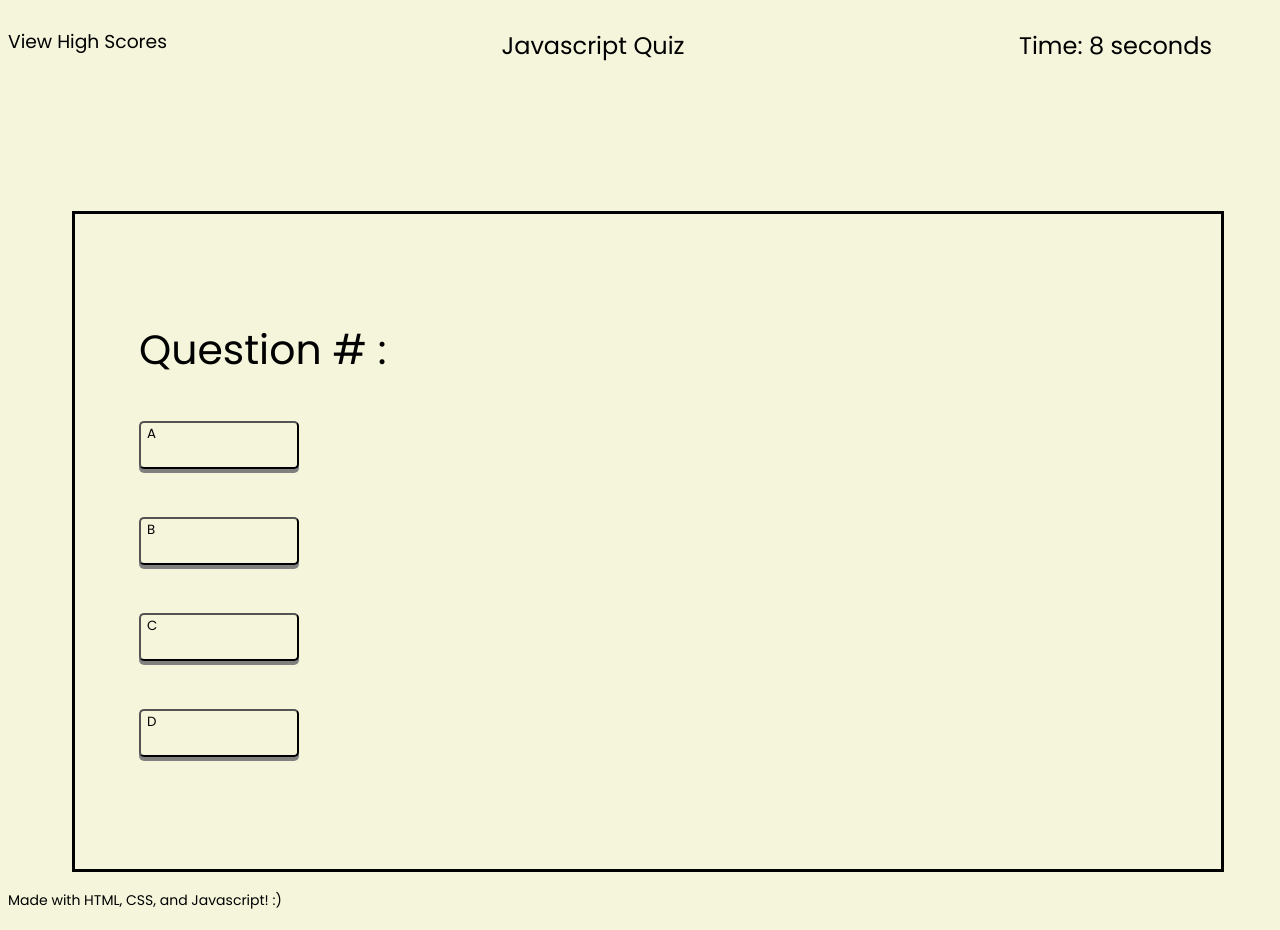
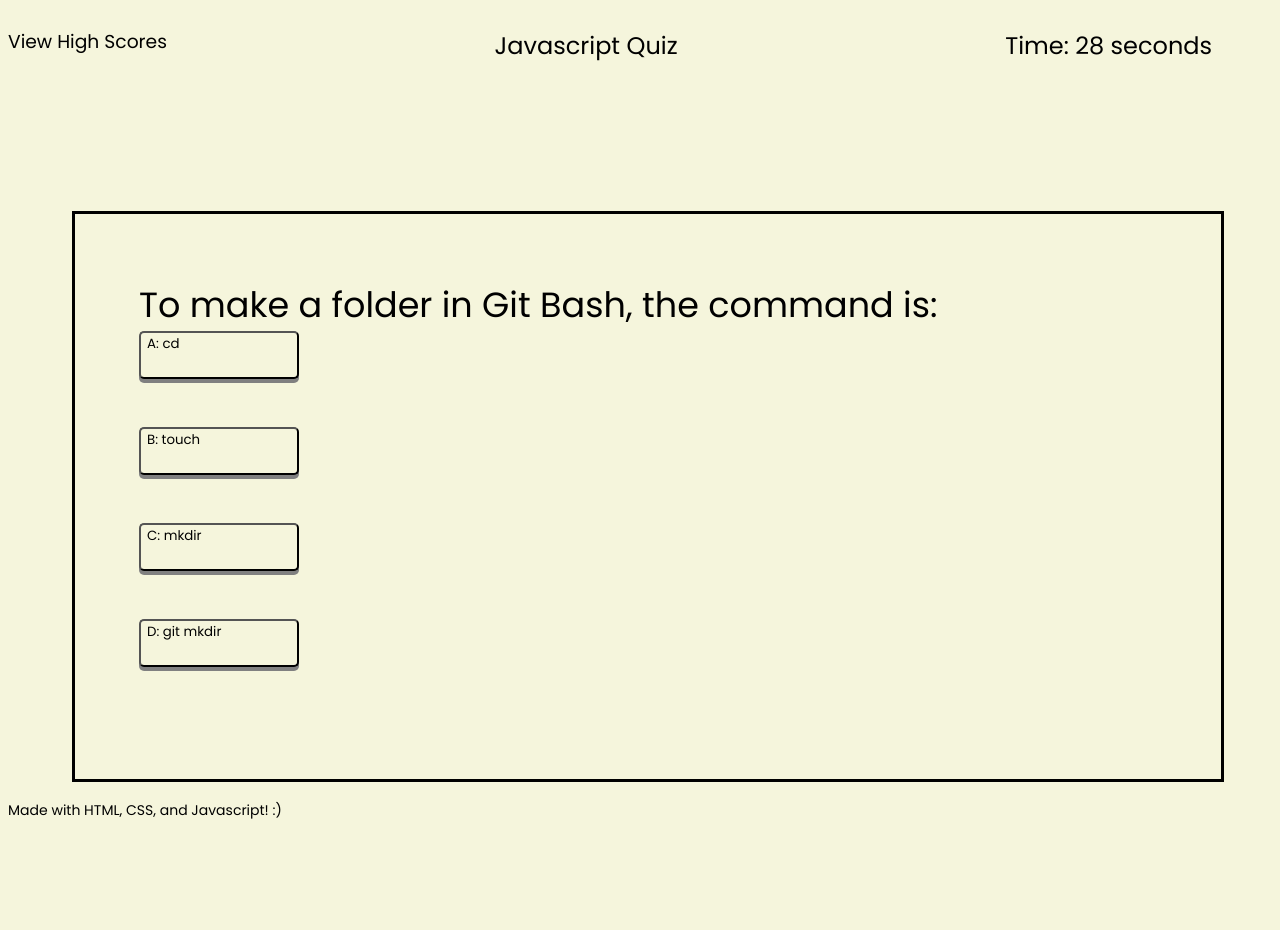
Before and after one commit to mchung03/challenge-4, a plain HTML site: page index.html in a window 1280 px wide. Both pictures are taken after a click on the button "Start". After the commit the page ends 840 px from the top, so only its background shows below. Drawn offline with Linux system fonts and the light colour scheme.

Commit message:
questions inside box now and switch when answer is clicked

```diff
--- a/assets/js/style.js
+++ b/assets/js/style.js
@@ -1,28 +1,28 @@
 var questions = [
     {
         question: "To make a folder in Git Bash, the command is: ",
-        choices: ["cd", "touch", "mkdir", "git mkdir"],
-        answer: 2
+        choices: ["A: cd", "B: touch", "C: mkdir", "D: git mkdir"],
+        answer: "C: mkdir"
     },
     {
         question: "Which of the following flexbox commands moves elements vertically?",
-        choices: ["justify-content", "flex-direction", "flex-direction", "align-items"],
-        answer: 3
+        choices: ["A: justify-content", "B: flex-direction", "C: flex-direction", "D: align-items"],
+        answer: "D: align-items"
     },
     {
         question: "To call a function, you need",
-        choices: ["Just the name", "Parentheses", "Brackets", "Quotation Marks"],
-        answer: 1
+        choices: ["A: Just the name", "B: Parentheses", "C: Brackets", "D: Quotation Marks"],
+        answer: "B: Parentheses"
     },
     {
         question: 'What is the notation for "and"?',
-        choices: ["||", "+=", "&&", '"and"'],
-        answer: 2
+        choices: ["A: ||", "B: +=", "C: &&", 'D: "and"'],
+        answer: "C: &&"
     },
     {
         question: "Which property combines indexes into one string?",
-        choices: [".join", ".concat", ".pop", ".add"],
-        answer: 0
+        choices: ["A: .join", "B: .concat", "C: .pop", "D: .add"],
+        answer: "A: .join"
     }
 ];
 
@@ -31,34 +31,71 @@ var startBox = document.querySelector("#start-box");
 var questionBox = document.querySelector("#question-box");
 var questionText = document.querySelector(".question-text");
 var questionNumber = document.querySelector(".question-number");
+var leaderboard = document.querySelector(".leaderboard-box")
 var choicesButtons = document.querySelectorAll(".choices");
 var currentQuestionIndex = 0;
+var checkAnswer = document.querySelector("#check-answer");
+var question = document.querySelector("#question")
 
 startButton.addEventListener("click", start)
 function start() {
     startBox.classList.add("hidden");
     questionBox.classList.remove("hidden");
-    // displayQuestion();
+    displayQuestion();
     setTime();
 }
 
 // Switches to screen with first question
 // Array for each question
-// function displayQuestion() {
-//     questionNumber.textContent = "Question #" + (currentQuestionIndex + 1);
-//     questionText.textContent = questions[0];
-// }
+function displayQuestion() {
+    // questionNumber.textContent = "Question #" + (currentQuestionIndex + 1);
+    // questionText.textContent = questions[0];
+    if(currentQuestionIndex < 5 && secondsLeft > 0) {
+    questionText.textContent = questions[currentQuestionIndex].question;
+    for(var i = 0; i < 4; i++) {
+        choicesButtons[i].textContent = questions[currentQuestionIndex].choices[i]
+    }
+    } else {
+        questionBox.classList.add("hidden");
+        checkAnswer.classList.add("hidden");
+        // showPrompt()
+    }
+}
+question.addEventListener("click", e =>
+
+{console.log(e.target)
+    checkAnswerFunc(e, questions[currentQuestionIndex].answer)
+    currentQuestionIndex++
+    displayQuestion()
+})
 
 //If answer right, move on to next question
 //If answer wrong, subtract 5 seconds
+function checkAnswerFunc(event, answer) {
+    if(event.target.innerText === answer) {
+        checkAnswer.textContent = "Correct"
+    } else {
+        checkAnswer.textContent = "Wrong";
+        secondsLeft;
+    }
+}
+
+function showPrompt() {
+
+    // questionBox.classList.add("hidden");
+    // checkAnswer.classList.add("hidden");
+   ()=>
+   { var initals = prompt("Please enter your initials");
+   leaderboard.classList.remove("hidden");}
+
+}
 
 // Timer going
 // If timer reaches 0 or if all questions are answered, game over screen
 var timeEl = document.querySelector(".timer");
 var mainEl = document.getElementById("seconds");
 
-// Remember to set back to 60 for resubmission
-var secondsLeft = 10;
+var secondsLeft = 30;
 
 function setTime() {
     var timerInterval = setInterval(function() {
--- a/index.html
+++ b/index.html
@@ -30,16 +30,14 @@
                 <button class="start-button" id="start-button">Start</button>
             </div>
             <div class="question-box hidden" id="question-box">
-                <div class="question-number">
-                    <h3>Question &#35; &#58;</h3>
-                </div>
                 <div class="question-text"></div>
                 <div class="question" id ="question">
-                    <button class="choices">A</button>
-                    <button class="choices">B</button>
-                    <button class="choices">C</button>
-                    <button class="choices">D</button>
+                    <button class="choices"></button>
+                    <button class="choices"></button>
+                    <button class="choices"></button>
+                    <button class="choices"></button>
                 </div>
+                <div id="check-answer"></div>
             </div>
             <div class="leaderboard hidden" id="leaderboard">
                 <div class="leaderboard-title">
```
